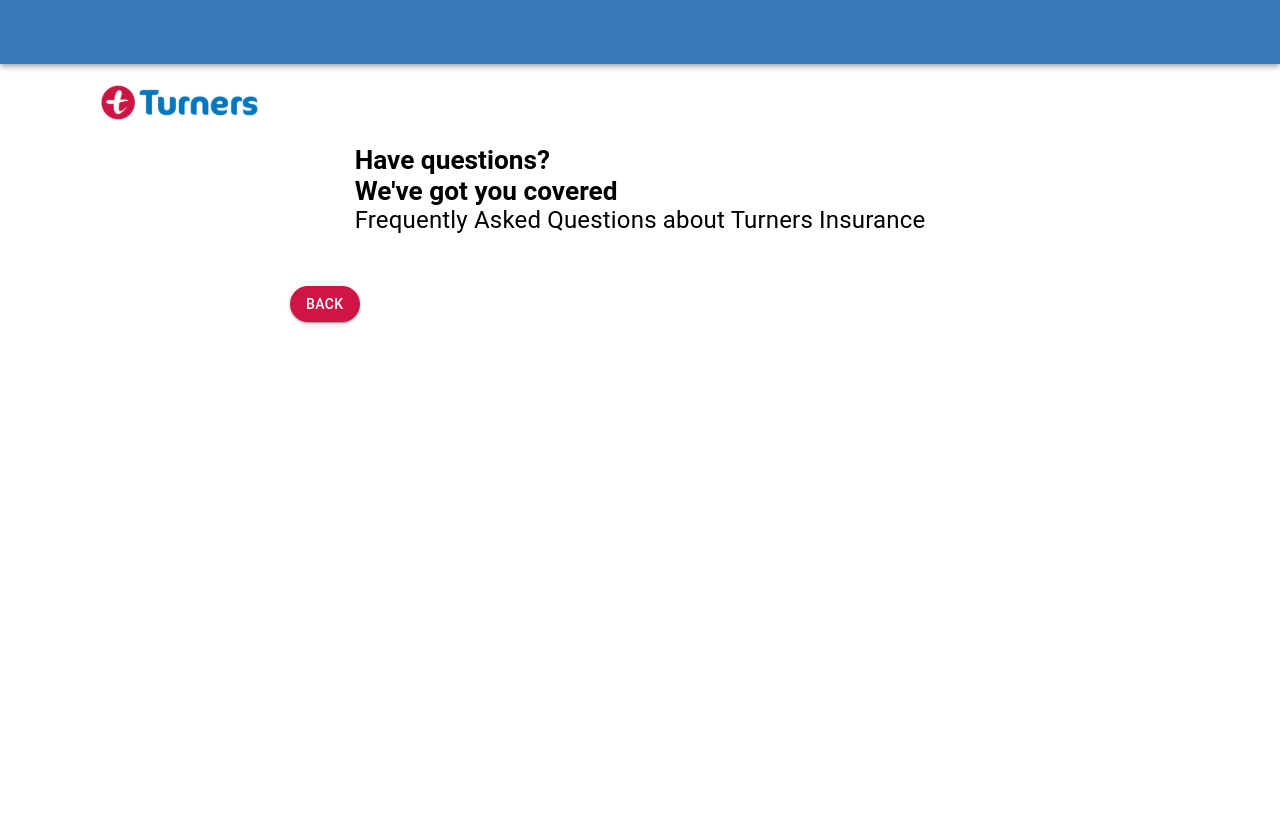
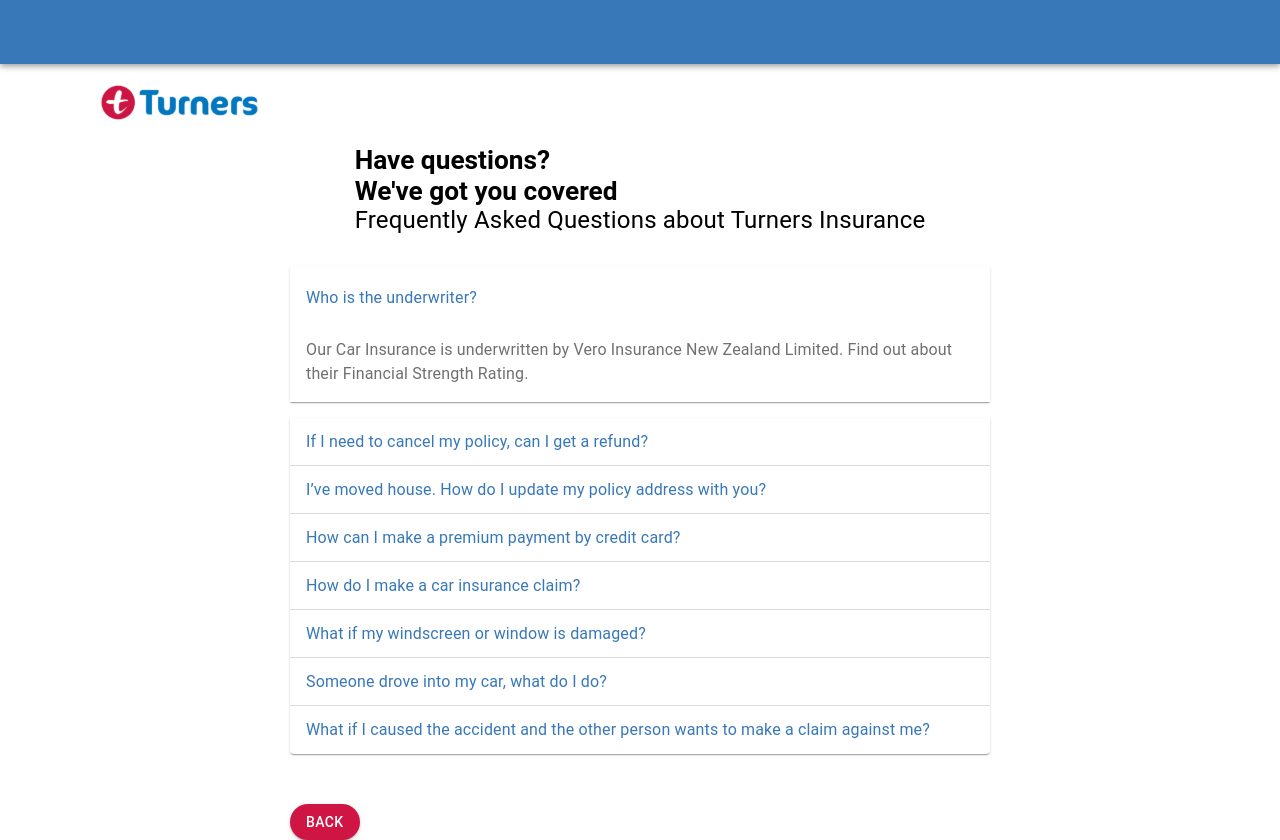
Before and after one commit to danielminhnguyen/asd-mission4, a React (Create React App) app: page /faq in a window 1280 px wide. Before the commit the page ends 800 px from the top, so only its background shows below. Built offline with nearby package versions, Linux system fonts and the light colour scheme.

Commit message:
add faqs accordion

```diff
--- a/src/screens/FAQs.js
+++ b/src/screens/FAQs.js
@@ -1,4 +1,11 @@
-import { Button, makeStyles, Typography } from "@material-ui/core";
+import {
+  Accordion,
+  AccordionDetails,
+  AccordionSummary,
+  Button,
+  makeStyles,
+  Typography,
+} from "@material-ui/core";
 import React from "react";
 import { Link } from "react-router-dom";
 
@@ -18,10 +25,19 @@
     flexDirection: "row",
     minWidth: 700,
   },
+  content: {
+    marginTop: 30,
+    maxWidth: 700,
+  },
 }));
 
 export default function FAQs() {
   const classes = useStyles();
+  const [expanded, setExpanded] = React.useState("panel1");
+
+  const handleChange = (panel) => (event, newExpanded) => {
+    setExpanded(newExpanded ? panel : false);
+  };
   return (
     <div className={classes.container}>
       <div className="column">
@@ -31,8 +47,196 @@
           Frequently Asked Questions about Turners Insurance
         </Typography>
       </div>
+      <div className={classes.content}>
+        <Accordion
+          expanded={expanded === "panel1"}
+          onChange={handleChange("panel1")}
+        >
+          <AccordionSummary aria-controls="panel1d-content" id="panel1d-header">
+            <Typography color="primary">Who is the underwriter?</Typography>
+          </AccordionSummary>
+          <AccordionDetails>
+            <Typography>
+              Our Car Insurance is underwritten by Vero Insurance New Zealand
+              Limited. Find out about their Financial Strength Rating.
+            </Typography>
+          </AccordionDetails>
+        </Accordion>
+        <Accordion
+          expanded={expanded === "panel2"}
+          onChange={handleChange("panel2")}
+        >
+          <AccordionSummary aria-controls="panel2d-content" id="panel2d-header">
+            <Typography color="primary">
+              If I need to cancel my policy, can I get a refund?
+            </Typography>
+          </AccordionSummary>
+          <AccordionDetails>
+            <Typography>
+              If you are not completely happy with the cover provided by your
+              policy, you can cancel it within 15 days of the start of the
+              period of insurance, provided you have not made a claim under your
+              policy. After that the policy is not refundable. We have
+              discretion as to whether we will allow a transfer of your policy
+              to another person. Please refer to the policy wording for full
+              policy terms and conditions. Call us on 0800 267 873 to discuss
+              your policy with us.
+            </Typography>
+          </AccordionDetails>
+        </Accordion>
+        <Accordion
+          expanded={expanded === "panel3"}
+          onChange={handleChange("panel3")}
+        >
+          <AccordionSummary aria-controls="panel3d-content" id="panel3d-header">
+            <Typography color="primary">
+              I’ve moved house. How do I update my policy address with you?
+            </Typography>
+          </AccordionSummary>
+          <AccordionDetails>
+            <Typography>
+              You can call us on 0800 267 873 and we’ll be happy to change the
+              contact address we have for you.
+            </Typography>
+          </AccordionDetails>
+        </Accordion>
+
+        <Accordion
+          expanded={expanded === "panel4"}
+          onChange={handleChange("panel4")}
+        >
+          <AccordionSummary aria-controls="panel3d-content" id="panel3d-header">
+            <Typography color="primary">
+              How can I make a premium payment by credit card?
+            </Typography>
+          </AccordionSummary>
+          <AccordionDetails>
+            <Typography>
+              You can pay online directly to Vero with your credit or debit
+              card. Please use your Customer PRN and policy number as the
+              reference.
+            </Typography>
+          </AccordionDetails>
+        </Accordion>
+
+        <Accordion
+          expanded={expanded === "panel5"}
+          onChange={handleChange("panel5")}
+        >
+          <AccordionSummary aria-controls="panel3d-content" id="panel3d-header">
+            <Typography color="primary">
+              How do I make a car insurance claim?
+            </Typography>
+          </AccordionSummary>
+          <AccordionDetails>
+            <div class="column">
+              <p>
+                If you’ve had an accident or your car has been stolen, phone{" "}
+                <a href="tel:0800674678">0800 674 678</a> to get assistance with
+                your claim. Our car insurance claims are managed by&nbsp;Vero
+                Insurance New Zealand Limited and&nbsp;Gallagher Bassett.
+              </p>
+              <p>It’s important to do these things before making your claim:</p>
+              <ul>
+                <li>
+                  ensure everyone is safe and contact emergency services if
+                  anyone has been injured in an accident
+                </li>
+                <li>
+                  notify the police if your car has been stolen or maliciously
+                  damaged (note the police record report number and officer
+                  details)
+                </li>
+                <li>
+                  take all reasonable care to prevent further loss or liability.
+                </li>
+              </ul>
+              <p>
+                4 Simple Steps to Making a Claim (based on your claim being
+                accepted)
+              </p>
+              <p>
+                1. Call us&nbsp;with your registration and policy number to
+                lodge your claim.
+              </p>
+              <p>
+                2. You take your car to a reputable repairer and give them your
+                claim number. They'll take photos of the damage and email them
+                to us with a quote to repair your car.
+              </p>
+              <p>
+                3. Your car will be assessed to ensure quality repairs and costs
+                are fair and reasonable.
+              </p>
+              <p>
+                4. We’ll manage the process and payments with the repairer, and
+                keep you updated on progress.
+              </p>
+            </div>
+          </AccordionDetails>
+        </Accordion>
+
+        <Accordion
+          expanded={expanded === "panel6"}
+          onChange={handleChange("panel6")}
+        >
+          <AccordionSummary aria-controls="panel3d-content" id="panel3d-header">
+            <Typography color="primary">
+              What if my windscreen or window is damaged?{" "}
+            </Typography>
+          </AccordionSummary>
+          <AccordionDetails>
+            <Typography>
+              If this is the only damage to your car phone 0800 674 678 to lodge
+              your claim and find a reputable glass company to repair the
+              damage. Depending on the policy you have with us you may have to
+              pay an excess if the windscreen needs replacing.
+            </Typography>
+          </AccordionDetails>
+        </Accordion>
+
+        <Accordion
+          expanded={expanded === "panel7"}
+          onChange={handleChange("panel7")}
+        >
+          <AccordionSummary aria-controls="panel3d-content" id="panel3d-header">
+            <Typography color="primary">
+              Someone drove into my car, what do I do?
+            </Typography>
+          </AccordionSummary>
+          <AccordionDetails>
+            <Typography>
+              It’s important to get as much information from them as possible
+              e.g. drivers full name, drivers licence no, address, phone number,
+              car registration, insurance company (if any). If you’re not at
+              fault for the accident and we have other person’s details, we may
+              waive your excess.
+            </Typography>
+          </AccordionDetails>
+        </Accordion>
+
+        <Accordion
+          expanded={expanded === "panel8"}
+          onChange={handleChange("panel8")}
+        >
+          <AccordionSummary aria-controls="panel3d-content" id="panel3d-header">
+            <Typography color="primary">
+              What if I caused the accident and the other person wants to make a
+              claim against me?
+            </Typography>
+          </AccordionSummary>
+          <AccordionDetails>
+            <Typography>
+              Do not admit fault for the damage/accident and do not promise to
+              pay for any costs. Tell them we’re your insurance company and they
+              can call us on 0800 674 678.
+            </Typography>
+          </AccordionDetails>
+        </Accordion>
+      </div>
+
       <div className={classes.nav}>
-        <Link to="/">
+        <Link to={`${process.env.PUBLIC_URL}/`}>
           <Button variant="contained" color="primary">
             Back
           </Button>
```
